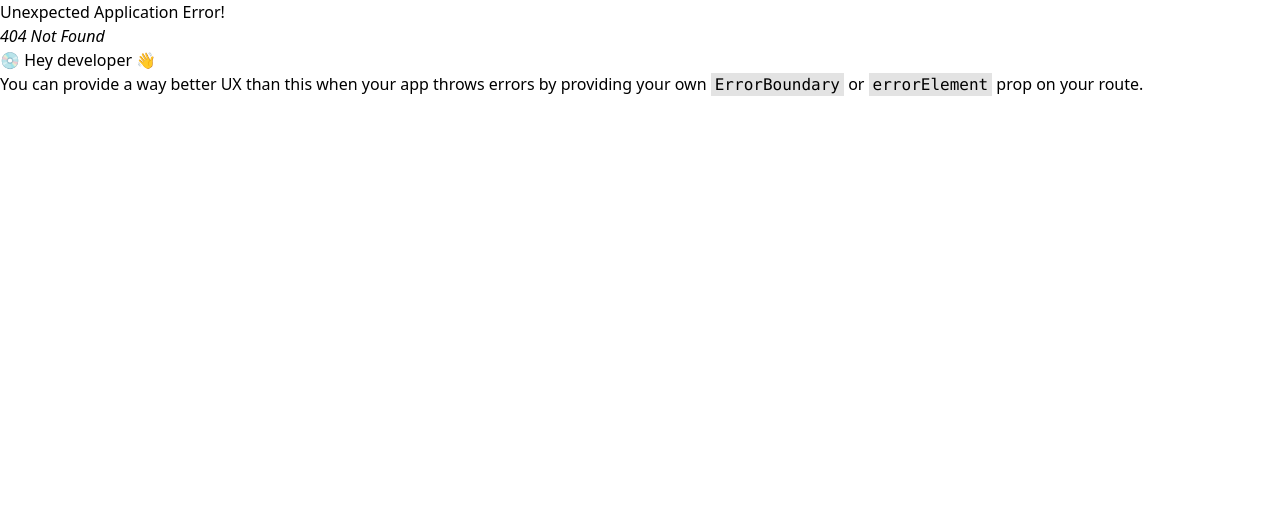
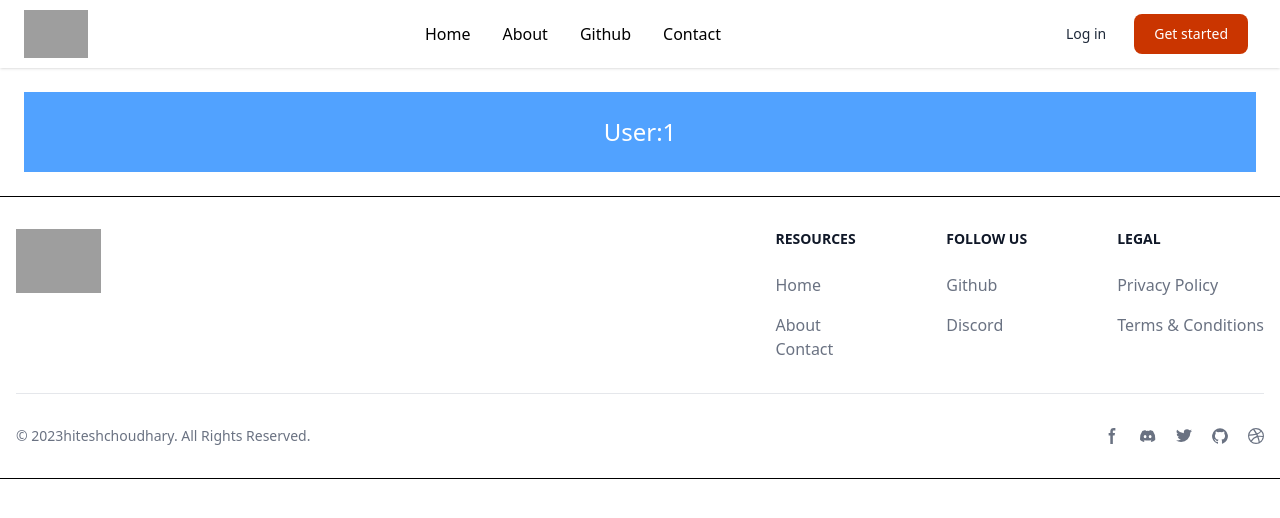
Before and after one commit to HimanshuKumarShahi/chai-aur-react, a React (Vite) app in the folder reactrouter/: page /User/1 in a window 1280 px wide. Before the commit this address had no page. Shown: the top 518 px of the page. Built offline with nearby package versions, Linux system fonts and the light colour scheme; grey boxes are pictures that could not be loaded.

Commit message:
working to access github data using fetch and using react router get data.

```diff
--- a/reactrouter/src/components/Footer/Footer.jsx
+++ b/reactrouter/src/components/Footer/Footer.jsx
@@ -4,7 +4,7 @@ import { Link } from 'react-router';
 export default function Footer() {
     return (
         <footer className="bg-white border-y">
-            <div className="mx-auto w-full max-w-screen-xl p-4 py-6 lg:py-8">
+            <div className="mx-auto w-full max-w p-4 py-6 lg:py-8">
                 <div className="md:flex md:justify-between">
                     <div className="mb-6 md:mb-0">
                         <Link to="/" className="flex items-center">
--- /dev/null
+++ b/reactrouter/src/components/Github/Github.jsx
@@ -0,0 +1,21 @@
+import React, { useEffect, useState } from 'react'
+
+function Github() {
+    const [data,setdata]=useState([])
+    useEffect(()=>{
+        fetch('https://api.github.com/users/himanshukumarshahi')
+        .then(Response=>Response.json())
+        .then(data=>{
+            console.log(data);
+            setdata(data)
+        })
+    },[])
+
+  return (
+    <div className='text-center m-6 bg-orange-500 text-white p-4 text-3xl' >Github Followers: {data.followers}
+    <img className='flex justify-center items-center rounded-3xl ' src={data.avatar_url} alt="Git Image" width={400} /> </div>
+
+  )
+}
+
+export default Github
--- a/reactrouter/src/components/Header/Header.jsx
+++ b/reactrouter/src/components/Header/Header.jsx
@@ -7,7 +7,7 @@ export default function Header() {
     return (
         <header className="shadow sticky z-50 top-0">
             <nav className="bg-white border-gray-200 px-4 lg:px-6 py-2.5">
-                <div className="flex flex-wrap justify-between items-center mx-auto max-w-screen-xl">
+                <div className="flex flex-wrap justify-between items-center mx-auto max-w">
                     <Link to="/" className="flex items-center">
                         <img
                             src="https://alexharkness.com/wp-content/uploads/2020/06/logo-2.png"
@@ -56,12 +56,22 @@ export default function Header() {
                             </li>
                             <li>
                                 <NavLink
+                                to={"/Github"}
+                                    className={({isActive}) =>
+                                        `block ${isActive ? "text-orange-700":"text-grey-700"} py-2 pr-4 pl-3 duration-200 border-b border-gray-100 hover:bg-gray-50 lg:hover:bg-transparent lg:border-0 hover:text-orange-700 lg:p-0`
+                                    }
+                                >
+                                    Github
+                                </NavLink>
+                            </li>
+                            <li>
+                                <NavLink
                                 to={"/contact"}
                                     className={({isActive}) =>
                                         `block ${isActive ? "text-orange-700":"text-grey-700"} py-2 pr-4 pl-3 duration-200 border-b border-gray-100 hover:bg-gray-50 lg:hover:bg-transparent lg:border-0 hover:text-orange-700 lg:p-0`
                                     }
                                 >
-                                    Contact us
+                                    Contact
                                 </NavLink>
                             </li>
 
--- a/reactrouter/src/components/Home/Home.jsx
+++ b/reactrouter/src/components/Home/Home.jsx
@@ -5,7 +5,7 @@ export default function Home() {
     return (
         <div className="mx-auto w-full max-w-7xl">
             <aside className="relative overflow-hidden text-black rounded-lg sm:mx-16 mx-2 sm:py-16">
-                <div className="relative z-10 max-w-screen-xl px-4  pb-20 pt-10 sm:py-24 mx-auto sm:px-6 lg:px-8">
+                <div className="relative z-10 max-w-lg px-4  pb-20 pt-10 sm:py-24 mx-auto sm:px-6 lg:px-8">
                     <div className="max-w-xl sm:mt-1 mt-80 space-y-8 text-center sm:text-right sm:ml-auto">
                         <h2 className="text-4xl font-bold sm:text-5xl">
                             Download Now
--- /dev/null
+++ b/reactrouter/src/components/User/User.jsx
@@ -0,0 +1,11 @@
+import React from 'react'
+import { useParams } from 'react-router'
+
+function User() {
+    const {Userid}=useParams()
+  return (
+    <div className='bg-blue-400 p-6 m-6 text-white text-2xl flex justify-center'>User:{Userid}</div>
+  )
+}
+
+export default User
--- a/reactrouter/src/main.jsx
+++ b/reactrouter/src/main.jsx
@@ -9,6 +9,8 @@ import Layout from './Layout.jsx'
 import About from './components/About/About.jsx'
 import Home from './components/Home/Home.jsx'
 import Contact from './components/Contact/Contact.jsx'
+import User from './components/User/User.jsx'
+import Github from './components/Github/Github.jsx'
 
 // const router= createBrowserRouter([
 //   {
@@ -36,6 +38,8 @@ const router=createBrowserRouter(
       <Route path='' element={<Home />}/>
       <Route path='about' element={<About />}/>
       <Route path='contact' element={<Contact />}/>
+      <Route path='User/:Userid' element={<User />}/>
+      <Route path='Github' element={<Github />}/>
     </Route>
   )
 )
```
